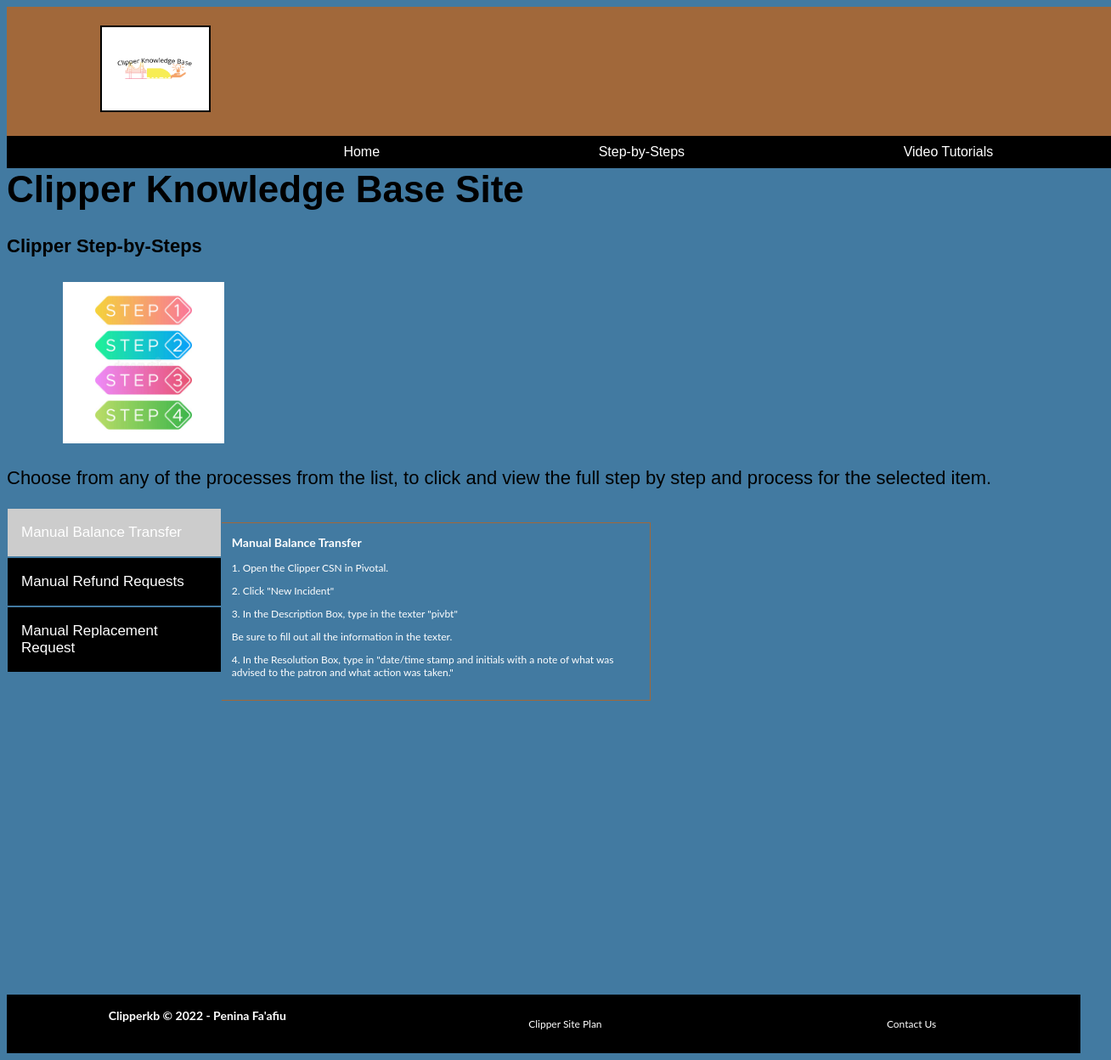
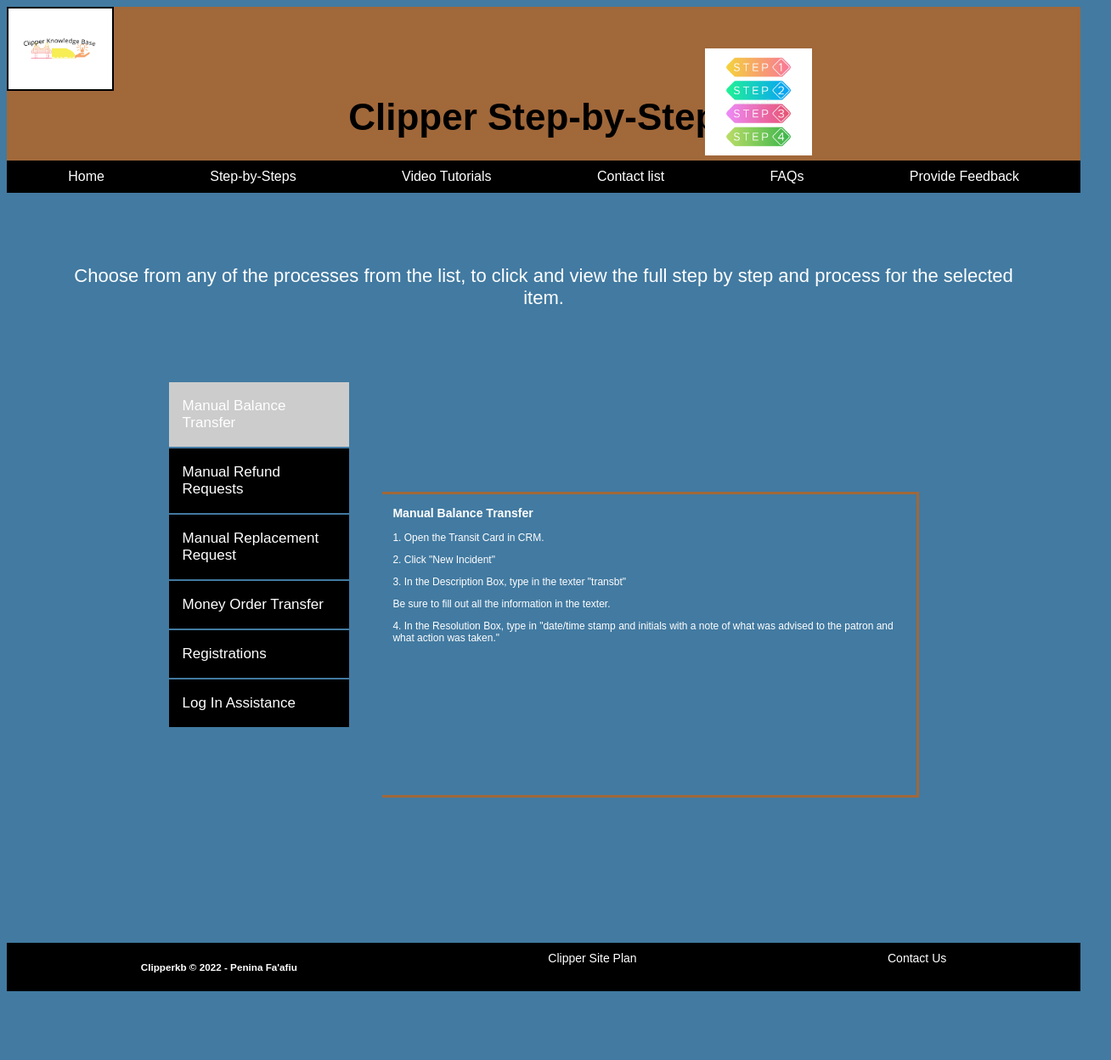
Before and after one commit to peanutroccz510/wdd130, a plain HTML site: page clipperkb/stepbysteps.html in a window 1280 px wide. Shown: the whole page at 85% size, 1308 px wide, since content can reach past the window. After the commit the page ends 1175 px from the top, so only its background shows below. Drawn offline with Linux system fonts and the light colour scheme.

Commit message:
page two edits 10.26

```diff
--- a/clipperkb/stepbysteps.html
+++ b/clipperkb/stepbysteps.html
@@ -10,47 +10,54 @@
 <body>
     <div id="content">
 <header>
-
-        <a id="c_logo" href="index.html">
-            <img class="logo" src="images/clipperkblogo.jpg" alt="clipperkblogo">
-         <nav>
-            <a href="index.html">Home</a>
-            <a href="stepbysteps.html">Step-by-Steps</a>
-            <a href="videotutorials.html">Video Tutorials</a>
-        </nav>
+    <a id="c_logo" href="index.html">
+      <img class="logo" src="images/clipperkblogo.jpg" alt="clipperkblogo">
+</a>
+<h1>Clipper Step-by-Steps</h1>
+<img class="steps" src="images/stepsonetofour.jpg" alt="stepbysteps">
+<nav>
+<a href="index.html" target="_blank">Home</a>
+<a href="stepbysteps.html">Step-by-Steps</a>
+<a href="videotutorials.html" target="_blank">Video Tutorials</a>
+<a href="#" target="_blank">Contact list</a>
+<a href="#" target="_blank">FAQs</a>
+<a href="#" target="_blank">Provide Feedback</a>
+</nav>
 </header>
 
+<p class="choose">Choose from any of the processes from the list, to click and view the full step by step and process for the selected item.</p>
 
-<h1 span="titleone">Clipper Knowledge Base Site</h1>
-<h4>Clipper Step-by-Steps</h4>
-<img class="steps" src="images/stepsonetofour.jpg" alt="stepbysteps">
-<p>Choose from any of the processes from the list, to click and view the full step by step and process for the selected item.</p>
 
-    </div>
     <div class="tab">
         <button class="tablinks" onclick="openCity(event, 'Manual Balance Transfer')" id="defaultOpen">Manual Balance Transfer</button>
         <button class="tablinks" onclick="openCity(event, 'Manual Refund Request')">Manual Refund Requests</button>
         <button class="tablinks" onclick="openCity(event, 'Manual Replacement Request')">Manual Replacement Request</button>
+        <button class="tablinks" onclick="openCity(event, 'Money Order Transfer')">Money Order Transfer</button>
+        <button class="tablinks" onclick="openCity(event, 'Registrations')">Registrations</button>
+        <button class="tablinks" onclick="openCity(event, 'Log In Assistance')">Log In Assistance</button>
       </div>
 
       <div id="Manual Balance Transfer" class="tabcontent">
         <h3>Manual Balance Transfer</h3>
-        <p>1. Open the Clipper CSN in Pivotal.</p>
+        <p>1. Open the Transit Card in CRM.</p>
         <p>2. Click "New Incident"</p>
-        <p>3. In the Description Box, type in the texter "pivbt"</p>
+        <p>3. In the Description Box, type in the texter "transbt"</p>
         <p>Be sure to fill out all the information in the texter.</p>
         <p>4. In the Resolution Box, type in "date/time stamp and initials with a note of what was advised to the patron and what action was taken."</p>
       </div>
 
       <div id="Manual Refund Request" class="tabcontent">
         <h3>Manual Refund Requests</h3>
-        <p>This process takes place in Pivotal, on the card of the product we are refunding.</p>
+        <p>This process takes place in CRM, on the card of the product we are refunding.</p>
       </div>
 
       <div id="Manual Replacement Request" class="tabcontent">
         <h3>Manual Replacement Requests</h3>
-        <p>This process take place in pivotal, on the OLD card that needs to be replaced.</p>
+        <p>This process take place in CRM, on the OLD card that needs to be replaced.</p>
       </div>
+
+
+
 
       <script>
       function openCity(evt, cityName) {
@@ -84,5 +91,6 @@
     <a href="site-plan.html" target="_blank">Clipper Site Plan</a>
     <a href="contactus.html" target="_blank">Contact Us</a>
  </footer>
+</div>
 </body>
 </html>
--- a/clipperkb/styles/styles.css
+++ b/clipperkb/styles/styles.css
@@ -13,14 +13,15 @@ body {
 header {
     background-color: #a1683a;
     justify-content: space-around;
-    width: 1300px;
+    width: 100%;
     border: none;
+    display: block;
 }
 
 nav{
+    color: #151e3f;
     justify-content: space-around;
     display: flex;
-    padding: 10px;
 
 
 }
@@ -32,27 +33,27 @@ nav a {
     font-size: 16px;
 }
 nav a:hover {
-    background-color: #000;
+    background-color: #427aa1;
     color: rgb(255, 255, 255);
     font-size: 16px
 }
 h1{
     color: rgb(0, 0, 0);
-    display: inline;
+    display: block;
     text-align: center;
+    margin: 0 auto;
+
 }
 .logo {
     width: 10%;
-    margin-left: 5em;
-    margin-top: 1em;
-    margin-bottom: 1em;
+    margin: 0 auto;
     border: 2px black solid;
 }
 .knowledge {
+    float: left;
     display: inline-block;
     margin: 0 auto;
     border: none;
-    float: left;
     width: 33%;
 }
 .book-knowledge {
@@ -95,6 +96,12 @@ h1{
     text-align: center;
     margin-left: 3em;
 }
+.choose {
+    padding: 5%;
+    text-align: center;
+    color:#ffffff;
+}
+
 nav, footer {
     background-color: rgb(0, 0, 0);
     color: white;
@@ -102,37 +109,40 @@ nav, footer {
 }
 
 footer {
+    justify-content: space-around;
+    width: 100%;
+    border: none;
     display: flex;
-    justify-content: space-around;
-    text-decoration: none;
-    font-size: 12px;
-    margin-top: 30%;
-    padding: 2px;
+    font-size: 10px;
+    margin-top: 20%;
 
 }
 
 footer a {
-    padding: 25px 50px;
+    color:rgb(255, 255, 255);
     display: flex;
     justify-content: space-around;
     text-decoration: none;
-    color:rgb(255, 255, 255)
+    font-size: 14px;
 }
 footer a:hover {
-    text-decoration: none;
     background-color: #427aa1;
-    padding: 10px;
-    font-size: 12px;
+    color: rgb(255, 255, 255);
+    font-size: 14px
 }
 
 /*Page Two Stepbysteps*/
 
 .steps {
-    width: 15%;
-    margin-left: 3em;
+    width: 10%;
+    margin-left: 65%;
+    margin-top: -15%;
 }
-titleone {
-    text-align: center;
+
+.video {
+    width: 10%;
+    margin-left: 65%;
+    margin-top: -15%;
 }
 
 /* Style the tab */
@@ -142,11 +152,20 @@ tab {
     border: 3px solid #fff;
     background-color: #000000;
     width: 50%;
+
 }
 * {box-sizing: border-box}
-body {font-family: "Lato", sans-serif;}
+body {
+    font-family: "Lato", sans-serif;
+
+}
 
   /* Style the buttons inside the tab */
+
+  .tab {
+    margin-left: 15%;
+
+  }
   .tab button {
     display: block;
     background-color: #000;
@@ -175,13 +194,13 @@ body {font-family: "Lato", sans-serif;}
   .tabcontent {
     float: left;
     padding: 0px 12px;
-    border: 1px solid #a1683a;
-    width: 40%;
+    border: 3px solid #a1683a;
+    width: 50%;
     border-left: none;
-    height: 210px;
+    height: 30em;
     font-size: 12px;
     color: #ffffff;
-    margin-left: 20%;
-    margin-top: -14%;
+    margin-left: 35%;
+    margin-top: -22%;
 
   }
```
Also changed, not shown: clipperkb/index.html (+13 -10 lines), clipperkb/videotutorials.html (+13 -4 lines), clipperkb/images/videoicon.jpg (added).
